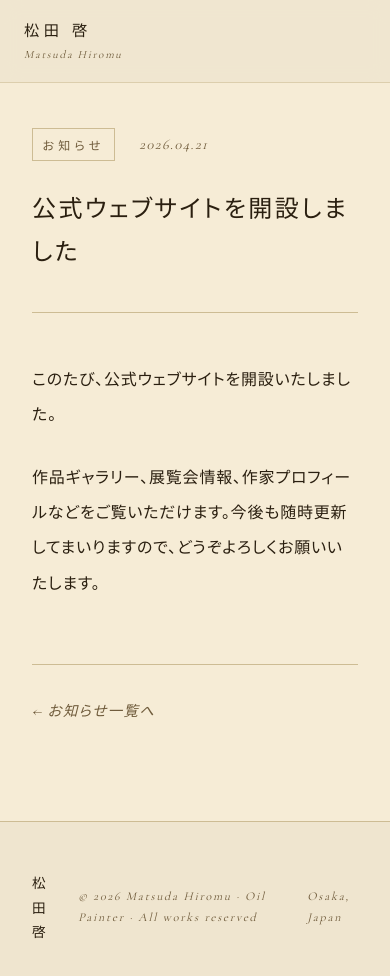
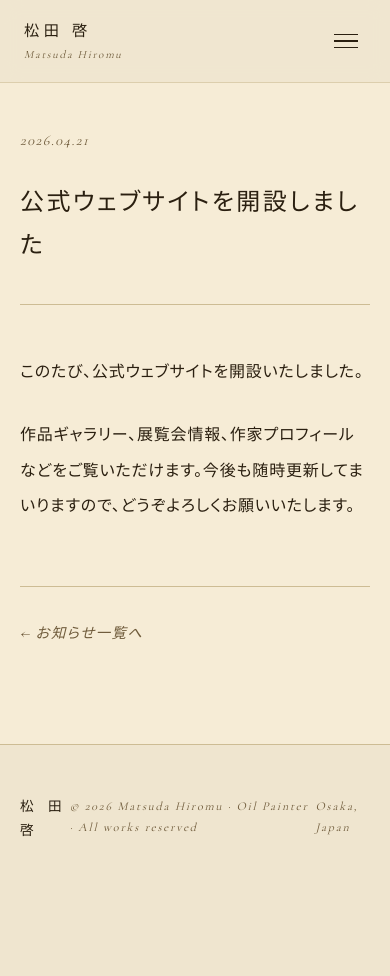
Before and after one commit to WadaKoki/oil-painter-portfolio, a Next.js app: page /news/2026-04-website-launch in a window 390 px wide. Shown: the top 976 px of the page. After the commit the page ends 890 px from the top, so only its background shows below. Built offline with nearby package versions, Linux system fonts and the light colour scheme.

Commit message:
Add responsive design and mobile hamburger menu

```diff
--- a/src/app/globals.css
+++ b/src/app/globals.css
@@ -262,6 +262,21 @@ html[data-ornament="minimal"] .section-kicker,
 html[data-ornament="minimal"] .section-num { display: none; }
 
 /* ============ RESPONSIVE ============ */
+/* ハンバーガーメニュー（デフォルト非表示） */
+.nav-hamburger { display: none; flex-direction: column; gap: 5px; background: none; border: none; cursor: pointer; padding: .5rem; }
+.nav-hamburger span { display: block; width: 24px; height: 1.5px; background: var(--ink); transition: all .3s; transform-origin: center; }
+.nav-hamburger span.open:nth-child(1) { transform: translateY(6.5px) rotate(45deg); }
+.nav-hamburger span.open:nth-child(2) { opacity: 0; }
+.nav-hamburger span.open:nth-child(3) { transform: translateY(-6.5px) rotate(-45deg); }
+
+/* モバイルメニューオーバーレイ */
+.nav-mobile { display: none; position: fixed; inset: 0; background: color-mix(in srgb, var(--ink) 40%, transparent); z-index: 200; opacity: 0; transition: opacity .3s; }
+.nav-mobile.open { opacity: 1; }
+.nav-mobile-inner { position: absolute; top: 0; right: 0; width: 75vw; max-width: 320px; height: 100%; background: var(--paper); padding: 5rem 2.5rem 3rem; display: flex; flex-direction: column; gap: .5rem; }
+.nav-mobile-brand { font-family: var(--font-serif); font-size: 1.2rem; letter-spacing: .3em; margin-bottom: 2rem; padding-bottom: 1.5rem; border-bottom: 1px solid var(--rule); color: var(--ink); }
+.nav-mobile-link { font-family: var(--font-serif); font-size: 1.1rem; letter-spacing: .2em; color: var(--soft); padding: 1rem 0; border-bottom: 1px solid color-mix(in srgb, var(--rule) 50%, transparent); transition: color .2s; }
+.nav-mobile-link.active, .nav-mobile-link:hover { color: var(--accent); }
+
 @media (max-width: 1100px) {
   .hero { grid-template-columns: 1fr; padding: 8rem 3rem 4rem; }
   .about-grid, .exh-grid { grid-template-columns: 1fr; }
@@ -270,7 +285,30 @@ html[data-ornament="minimal"] .section-num { display: none; }
   .contact-grid { grid-template-columns: 1fr; gap: 2rem; }
   .nav { padding: 1rem 1.5rem; }
   .nav-links { display: none; }
+  .nav-hamburger { display: flex; }
+  .nav-mobile { display: block; }
   :root { --pad: 2rem; }
   .modal { grid-template-columns: 1fr; }
   .studio-gallery div:first-child { grid-row: auto; }
 }
+
+@media (max-width: 768px) {
+  :root { --pad: 1.25rem; }
+  .hero { padding: 7rem 1.25rem 3rem; }
+  .hero-text { padding-left: 0; }
+  .hero-title { font-size: clamp(1.5rem, 8vw, 2.5rem); }
+  .hero-desc { font-size: .9rem; }
+  .hero-accolade { padding: 1.25rem; }
+  .award { grid-template-columns: 3.5rem 1fr; gap: 1rem; }
+  .award-badge { display: none; }
+  .award.featured { margin: 0 -.5rem; padding: 1.25rem .5rem; }
+  .news-item { grid-template-columns: 1fr auto; gap: 1rem; }
+  .news-date { display: none; }
+  .news-cat { display: none; }
+  .works-grid { grid-template-columns: 1fr !important; }
+  .exh-grid { grid-template-columns: 1fr; }
+  .modal { width: 95vw; max-height: 90vh; overflow-y: auto; }
+  .modal-art img { max-height: 50vh; }
+  .about-body { max-width: 100%; }
+  .section-head { margin-bottom: 2.5rem; }
+}
--- a/src/components/layout/Header.tsx
+++ b/src/components/layout/Header.tsx
@@ -2,6 +2,7 @@
 
 import Link from 'next/link'
 import { usePathname } from 'next/navigation'
+import { useState } from 'react'
 
 const NAV_LINKS = [
   { href: '/', label: '作家について' },
@@ -13,13 +14,29 @@ const NAV_LINKS = [
 
 export default function Header() {
   const pathname = usePathname()
+  const [open, setOpen] = useState(false)
+
+  function close() {
+    setOpen(false)
+    document.body.style.overflow = ''
+  }
+
+  function toggle() {
+    if (open) {
+      close()
+    } else {
+      setOpen(true)
+      document.body.style.overflow = 'hidden'
+    }
+  }
 
   return (
+    <>
       <nav className="nav">
-      <div className="nav-brand">
+        <Link href="/" className="nav-brand">
           松田 啓
           <small>Matsuda Hiromu</small>
-      </div>
+        </Link>
         <div className="nav-links">
           {NAV_LINKS.map(link => (
             <Link
@@ -31,6 +48,28 @@ export default function Header() {
             </Link>
           ))}
         </div>
+        <button className="nav-hamburger" onClick={toggle} aria-label="メニュー">
+          <span className={open ? 'open' : ''} />
+          <span className={open ? 'open' : ''} />
+          <span className={open ? 'open' : ''} />
+        </button>
       </nav>
+
+      <div className={`nav-mobile${open ? ' open' : ''}`} onClick={close}>
+        <div className="nav-mobile-inner" onClick={e => e.stopPropagation()}>
+          <div className="nav-mobile-brand">松田 啓</div>
+          {NAV_LINKS.map(link => (
+            <Link
+              key={link.href}
+              href={link.href}
+              className={`nav-mobile-link${pathname === link.href ? ' active' : ''}`}
+              onClick={close}
+            >
+              {link.label}
+            </Link>
+          ))}
+        </div>
+      </div>
+    </>
   )
 }
```
Lines whose indentation alone changed are shown as unchanged.
